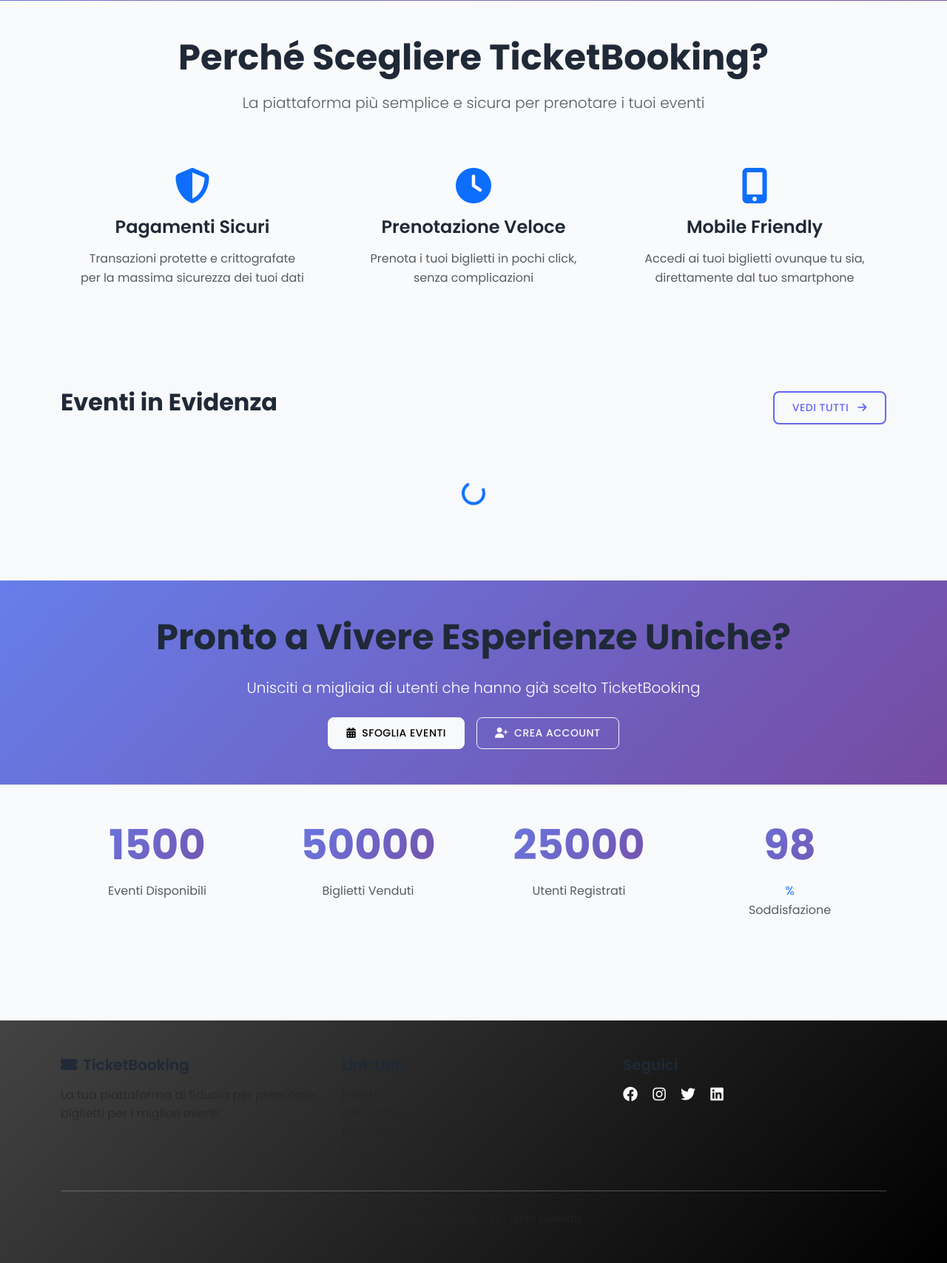
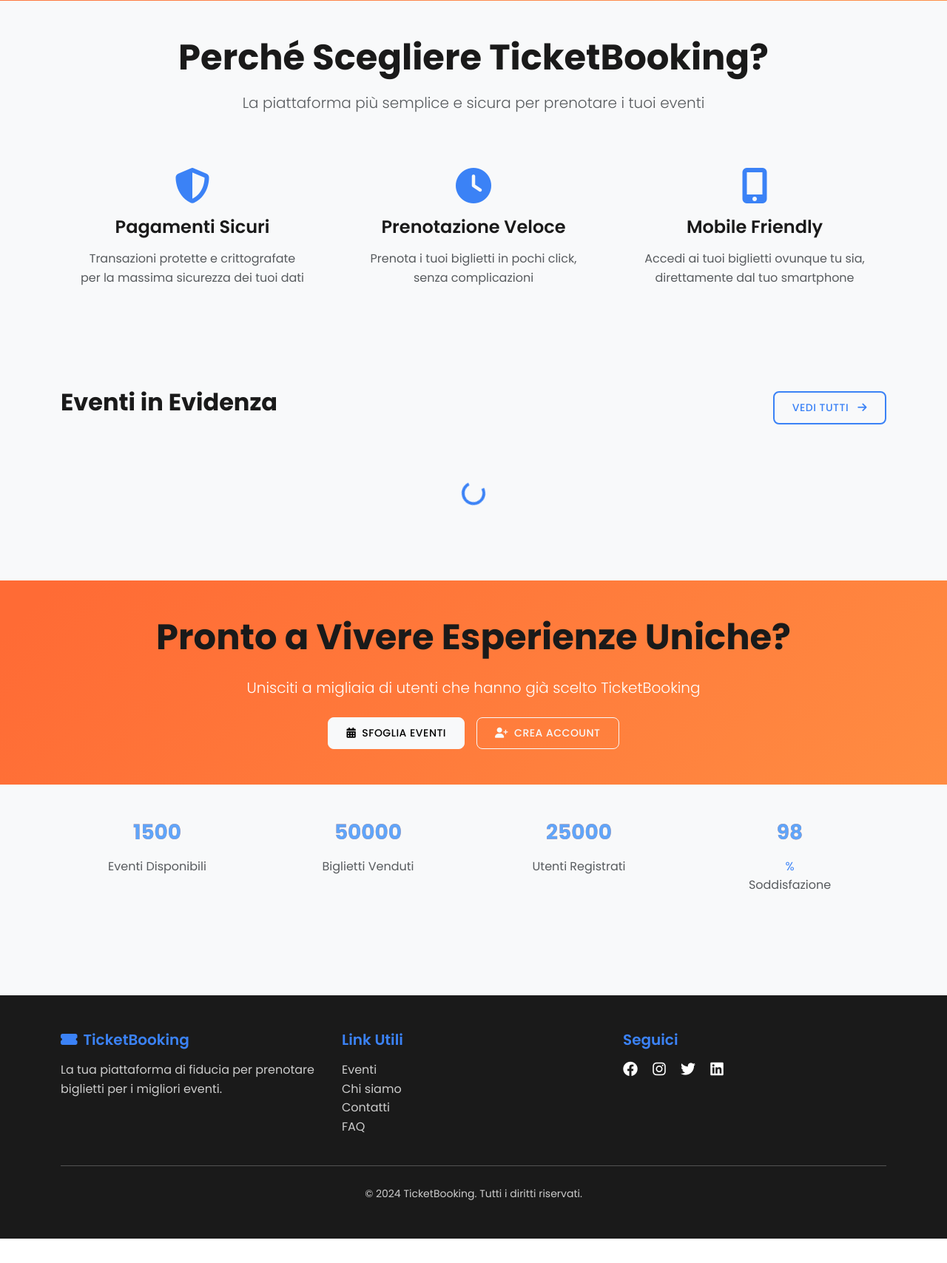
Before and after one commit to Alain0026/ticketBooking-, a Django app: page / in a window 1280 px wide. Shown: the part 560-2268 px from the top of the page at 74% size. After the commit the page ends 2235 px from the top, so only its background shows below. Run offline with Django 4.2, Linux system fonts and the light colour scheme; data that the repository does not hold is empty.

Commit message:
Ho aggiunto la funzionalità per la prenotazione degli eventi e attivato qualla delle modifiche e possibili cancelamenti.In seguito, ho aggiornato i colori del sito  e aggiunto un'immagine principale di accoglienza.

```diff
--- a/static/css/style.css
+++ b/static/css/style.css
@@ -1,16 +1,16 @@
 /* ========== Variables ========== */
 :root {
-    --primary-color: #6366f1;
-    --secondary-color: #8b5cf6;
+    --primary-color: #3b82f6;      /* Arancione */
+    --secondary-color: #ff6b35;    /* Blu */
     --success-color: #10b981;
     --danger-color: #ef4444;
     --warning-color: #f59e0b;
     --info-color: #3b82f6;
-    --dark-color: #1f2937;
-    --light-color: #f9fafb;
-    --gradient-primary: linear-gradient(135deg, #667eea 0%, #764ba2 100%);
-    --gradient-secondary: linear-gradient(135deg, #f093fb 0%, #f5576c 100%);
-    --gradient-dark: linear-gradient(135deg, #434343 0%, #000000 100%);
+    --dark-color: #1a1a1a;         /* Nero scuro ff6b35        ff8c42*/
+    --light-color: #ffffff;        /* Bianco */
+    --gradient-primary: linear-gradient(135deg, #ff6b35 5%, #ff8c42 100%);
+    --gradient-secondary: linear-gradient(135deg, #3b82f6 0%, #60a5fa 100%);
+    --gradient-dark: linear-gradient(135deg, #1a1a1a 0%, #2d2d2d 100%);
     --shadow-sm: 0 2px 4px rgba(0,0,0,0.1);
     --shadow-md: 0 4px 6px rgba(0,0,0,0.1);
     --shadow-lg: 0 10px 15px rgba(0,0,0,0.1);
@@ -27,8 +27,8 @@
 
 body {
     font-family: 'Poppins', sans-serif;
-    background-color: var(--light-color);
-    color: #374151;
+    background-color: #f8f9fa;
+    color: #333333;
     line-height: 1.6;
     min-height: 100vh;
     display: flex;
@@ -48,11 +48,19 @@ h1, h2, h3, h4, h5, h6 {
     margin-bottom: 1rem;
 }
 
+.display-41 {
+    font-weight: 700;
+    background: var(--gradient-primary);
+    -webkit-background-clip: text;
+    -webkit-text-fill-color:#60a5fa;
+    background-clip: text;
+}
+
 .display-4 {
     font-weight: 700;
     background: var(--gradient-primary);
     -webkit-background-clip: text;
-    -webkit-text-fill-color: transparent;
+    -webkit-text-fill-color:#ffffff;
     background-clip: text;
 }
 
@@ -382,11 +424,22 @@ h1, h2, h3, h4, h5, h6 {
 
 /* ========== Footer ========== */
 .footer {
-    background: var(--gradient-dark) !important;
+    background: #1a1a1a !important;
+    color: #ffffff;
     margin-top: auto;
 }
 
+.footer h5 {
+    color: var(--primary-color);
+    margin-bottom: 1rem;
+}
+
+.footer p {
+    color: #cccccc;
+}
+
 .footer a {
+    color: #cccccc;
     text-decoration: none;
     transition: var(--transition);
 }
@@ -395,9 +448,14 @@ h1, h2, h3, h4, h5, h6 {
     color: var(--primary-color) !important;
 }
 
+.footer .text-muted {
+    color: #cccccc !important;
+}
+
 .social-links a {
     display: inline-block;
     transition: var(--transition);
+    color: #ffffff;
 }
 
 .social-links a:hover {
@@ -411,6 +469,14 @@ h1, h2, h3, h4, h5, h6 {
     -webkit-background-clip: text;
     -webkit-text-fill-color: transparent;
     background-clip: text;
+}
+
+.text-primary {
+    color: var(--primary-color) !important;
+}
+
+.bg-primary {
+    background-color: var(--primary-color) !important;
 }
 
 .bg-gradient-light {
--- a/templates/home.html
+++ b/templates/home.html
@@ -28,7 +28,7 @@
                 </div>
             </div>
             <div class="col-lg-6 text-center">
-                <img src="{% static 'images/hero-illustration.svg' %}" alt="Eventi" class="img-fluid" style="max-width: 500px;">
+                <img src="https://images.unsplash.com/photo-1492684223066-81342ee5ff30?w=600&h=400&fit=crop" alt="Eventi" class="img-fluid rounded shadow" style="max-width: 500px;">
             </div>
         </div>
     </div>
@@ -120,19 +120,19 @@
     <div class="container">
         <div class="row text-center">
             <div class="col-md-3 mb-4">
-                <h3 class="display-4 fw-bold text-primary counter" data-target="1500">0</h3>
+                <h3 class="display-41 fw-bold text-primary counter" data-target="1500">0</h3>
                 <p class="text-muted">Eventi Disponibili</p>
             </div>
             <div class="col-md-3 mb-4">
-                <h3 class="display-4 fw-bold text-primary counter" data-target="50000">0</h3>
+                <h3 class="display-41 fw-bold text-primary counter" data-target="50000">0</h3>
                 <p class="text-muted">Biglietti Venduti</p>
             </div>
             <div class="col-md-3 mb-4">
-                <h3 class="display-4 fw-bold text-primary counter" data-target="25000">0</h3>
+                <h3 class="display-41 fw-bold text-primary counter" data-target="25000">0</h3>
                 <p class="text-muted">Utenti Registrati</p>
             </div>
             <div class="col-md-3 mb-4">
-                <h3 class="display-4 fw-bold text-primary counter" data-target="98">0</h3>
+                <h3 class="display-41 fw-bold text-primary counter" data-target="98">0</h3>
                 <span class="text-primary">%</span>
                 <p class="text-muted">Soddisfazione</p>
             </div>
```
Also changed, not shown: other parts of static/css/style.css (+41 -7 lines), static/js/event-detail.js (added, +123 -0 lines), templates/events/event_detail.html (+35 -91 lines), 1 other file.
